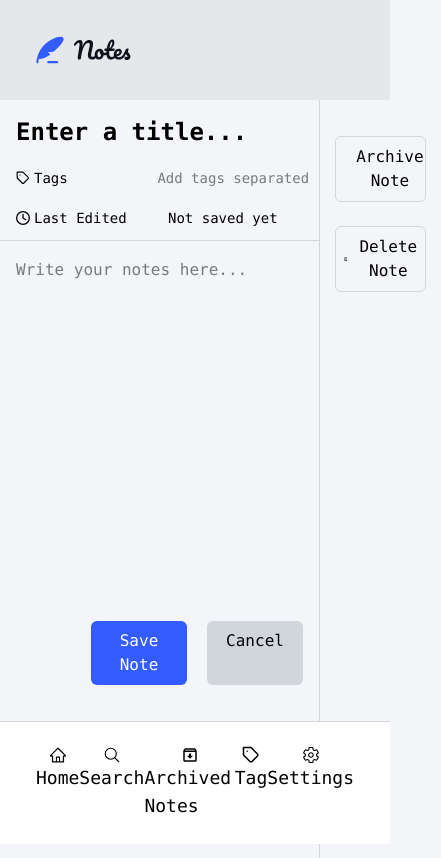
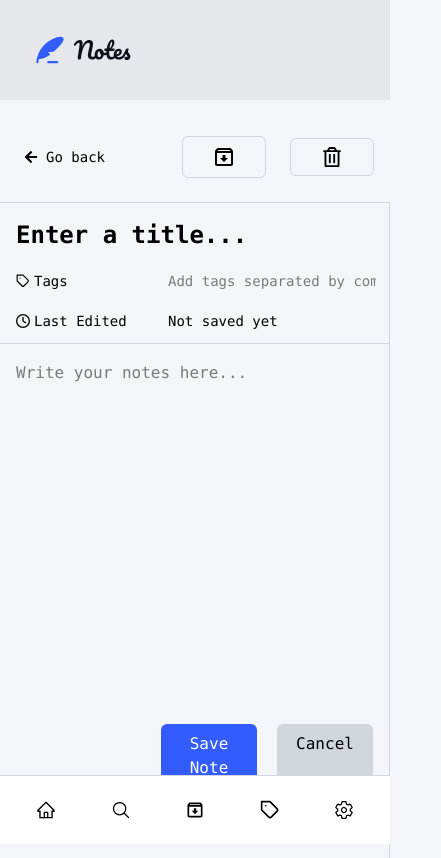
Before and after one commit to 4002-Nonye/Note-Taking-Web-App, a React (Vite) app in the folder client/: page /notes/1 in a window 390 px wide. Shown: the top 858 px of the page, 441 px wide, since content can reach past the window. Built offline with nearby package versions, Linux system fonts and the light colour scheme.

Commit message:
Add more styles

```diff
--- a/client/src/components/Button.jsx
+++ b/client/src/components/Button.jsx
@@ -6,7 +6,7 @@ function Button({ children, type, customClass, purpose, href }) {
   const styles = {
     authBtn: "bg-primaryBlue w-[85%] text-white justify-center py-3",
     googleBtn: "mt-3 w-[85%] border-2 border-gray-300 text-2xl justify-center",
-    ctaBtn:'border-[1px] border-gray-300 w-3/4 flex items-center gap-3',
+    ctaBtn:'border-[1px] border-gray-300 w-full xl:w-3/4 flex items-center gap-3',
     createBtn:'bg-primaryBlue text-white justify-center py-3 '
   };
   if (purpose === "link")
--- a/client/src/components/MobileNav.jsx
+++ b/client/src/components/MobileNav.jsx
@@ -8,37 +8,37 @@ import { Link } from "react-router-dom";
 function MobileNav() {
   return (
     <div className="fixed bottom-0 font-medium z-40 w-full xl:hidden border-t-[1px] bg-white border-gray-300">
-      <ul className="flex justify-between px-9 text-lg  py-6 ">
+      <ul className="flex justify-between px-9   py-6 ">
         <li>
           <Link to="/notes" className='flex flex-col items-center'>
-            <AiOutlineHome />
-            <span>Home</span>
+            <AiOutlineHome className="text-xl"/>
+            <span className='hidden md:block'>Home</span>
           </Link>
         </li>
 
         <li  className='flex flex-col items-center'>
-          <IoSearchOutline />
-          <span>Search</span>
+          <IoSearchOutline className="text-xl" />
+          <span className='hidden md:block'>Search</span>
         </li>
 
         <li  >
           <Link to="/archive" className='flex flex-col items-center'>
-            <MdOutlineArchive />
-            <span>Archived Notes</span>
+            <MdOutlineArchive className="text-xl" />
+            <span className='hidden md:block'>Archived Notes</span>
           </Link>
         </li>
 
         <li  >
           <Link to="/tags" className='flex flex-col items-center'>
-            <FiTag />
-            <span>Tag</span>
+            <FiTag className="text-xl"/>
+            <span className='hidden md:block'>Tag</span>
           </Link>
         </li>
 
         <li  >
           <Link to="/settings" className='flex flex-col items-center'>
-            <IoSettingsOutline />
-            <span>Settings</span>
+            <IoSettingsOutline className="text-xl"/>
+            <span className='hidden md:block'>Settings</span>
           </Link>
         </li>
       </ul>
--- a/client/src/components/NoteCTA.jsx
+++ b/client/src/components/NoteCTA.jsx
@@ -1,20 +1,28 @@
 import { MdOutlineArchive } from "react-icons/md";
 import { FaRegTrashAlt } from "react-icons/fa";
+import { FaArrowLeft } from "react-icons/fa";
 
 import Button from "./Button";
 
 function NoteCTA() {
   return (
-    <div className="flex w-64 flex-col items-center gap-6 pt-9">
-      <Button customClass="group" type="ctaBtn">
-        <MdOutlineArchive className="group-hover:text-primaryBlue text-2xl text-black transition-all duration-500" />
-        Archive Note
+    <div className="flex w-full flex-row items-center justify-between gap-6 border-b-[1px] border-gray-300 px-4 pt-9 pb-6 xl:w-64 xl:items-start xl:px-0">
+      <Button customClass="group flex gap-2  items-center xl:hidden text-sm">
+        <FaArrowLeft className="group-hover:text-primaryBlue text-sm transition-all duration-500" />
+        <span>Go back</span>
       </Button>
 
-      <Button customClass="group" type="ctaBtn">
-        <FaRegTrashAlt className="group-hover:text-primaryBlue text-xl text-black transition-all duration-500" />
-        Delete Note
-      </Button>
+      <div className="flex w-48 md:w-96 items-center gap-6 xl:w-64 xl:flex-col">
+        <Button customClass="group justify-center items-center" type="ctaBtn">
+          <MdOutlineArchive className="group-hover:text-primaryBlue text-2xl text-black transition-all duration-500" />
+          <span className="hidden md:block">Archive Note</span>
+        </Button>
+
+        <Button customClass="group justify-center" type="ctaBtn">
+          <FaRegTrashAlt className="group-hover:text-primaryBlue text-xl text-black transition-all duration-500" />
+          <span className="hidden md:block">Delete Note</span>
+        </Button>
+      </div>
     </div>
   );
 }
--- a/client/src/components/NoteForm.jsx
+++ b/client/src/components/NoteForm.jsx
@@ -12,7 +12,7 @@ function NoteForm() {
 
   return (
 
-    <div className="flex">
+    <div className="flex xl:flex-row flex-col-reverse w-full ">
       <div className="flex-grow border-r-[1px] border-gray-300">
         <form className="flex h-[calc(100vh-5rem)] flex-col">
           <input
--- a/client/src/index.css
+++ b/client/src/index.css
@@ -11,7 +11,7 @@
     @apply font-mono
 }
 body {
-  @apply bg-bgColor m-auto overflow-hidden h-screen  ;
+  @apply bg-bgColor m-auto   h-screen  ;
 }
 ul li {
   @apply list-none;
```
